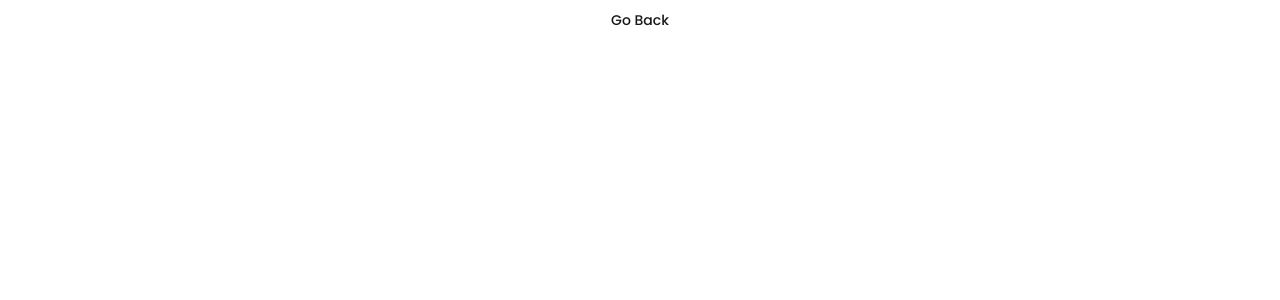
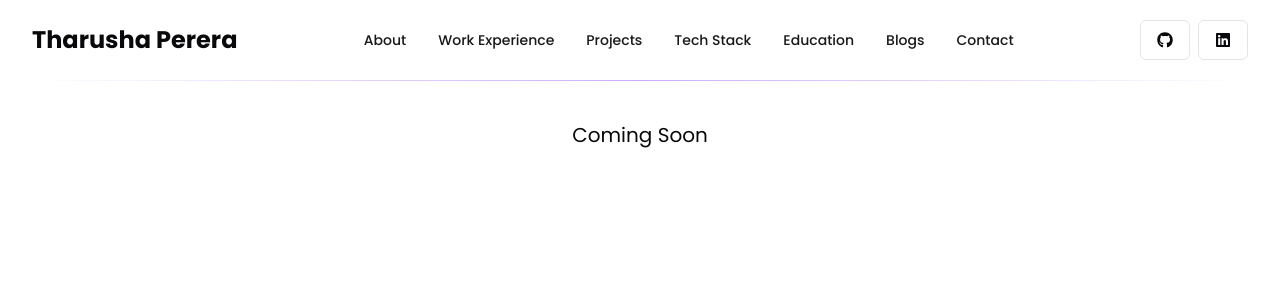
Before and after one commit to TharushaRehan/portfolio-new, a Next.js app: page /blogs/1 in a window 1280 px wide. Before the commit this address had no page. Shown: the top 300 px of the page. Built offline with nearby package versions, Linux system fonts and the light colour scheme.

Commit message:
update routes

```diff
--- /dev/null
+++ b/app/(routes)/blogs/[slug]/page.tsx
@@ -0,0 +1,11 @@
+import React from "react";
+
+const Page = () => {
+  return (
+    <div>
+      <p className="text-xl text-center mt-10">Coming Soon</p>
+    </div>
+  );
+};
+
+export default Page;
--- a/app/(routes)/blogs/page.tsx
+++ b/app/(routes)/blogs/page.tsx
@@ -1,8 +1,13 @@
+"use client";
+
+import { Button } from "@/components/ui/button";
 import { ArrowRight } from "lucide-react";
-import Link from "next/link";
+import { useRouter } from "next/navigation";
 import React from "react";
 
 const BlogsPage = () => {
+  const router = useRouter();
+
   return (
     <div className="container py-20">
       <h1 className="heading capitalize text-purple">Blogs</h1>
@@ -15,16 +20,19 @@ const BlogsPage = () => {
               Tharusha Perera
             </p>
           </div>
-          <Link
+          <Button
             className="flex items-center gap-x-1 border rounded-xl px-3 py-2 group hover:border-purple transition-all duration-300 h-fit"
-            href={"/blogs/react-native-vs-expo"}
+            onClick={() => {
+              router.push("/blogs/react-native-vs-expo");
+            }}
+            //href={"/blogs/react-native-vs-expo"}
           >
             <p className="text-nowrap">Read here</p>
             <ArrowRight
               className="group-hover:translate-x-1 transition-all duration-300"
               size={16}
             />
-          </Link>
+          </Button>
         </div>
       </div>
     </div>
```
Also changed, not shown: app/(routes)/blogs/(slug)/page.tsx (deleted).
